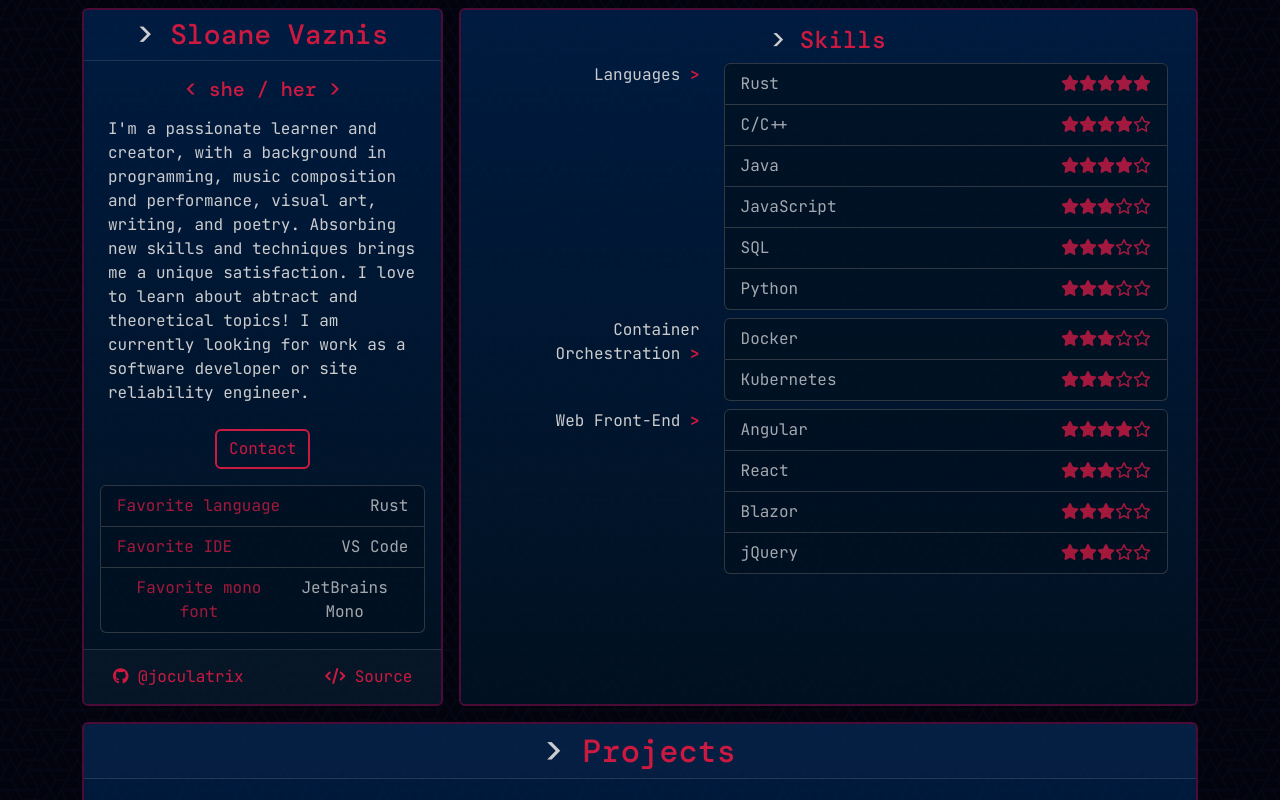
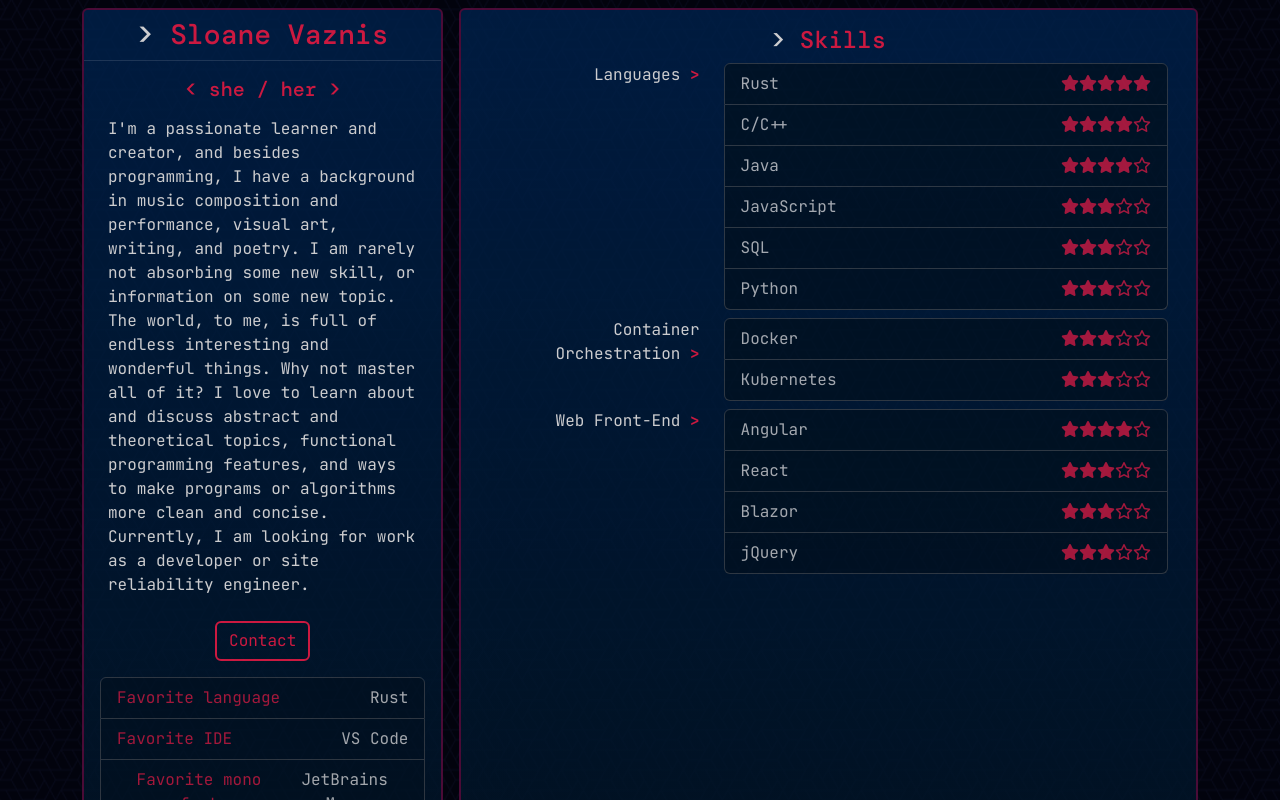
Before and after one commit to joculatrix/web_resume, an Angular app: page / in a window 1280 px wide. Built offline with nearby package versions, Linux system fonts and the light colour scheme; a web font is replaced by a local one.

Commit message:
Refactor and revise `about`.

```diff
--- a/src/app/about.component.ts
+++ b/src/app/about.component.ts
@@ -1,5 +1,6 @@
 import { Component } from '@angular/core';
 
+import { bio } from './data/bio';
 import { tidbits } from './data/tidbits';
 
 @Component({
@@ -9,15 +10,6 @@ import { tidbits } from './data/tidbits';
     templateUrl: './templates/about.component.html',
 })
 export class AboutComponent {
-    name = 'Sloane Vaznis';
-    pronouns = ['she', 'her'];
-    // I'm preferring an ES5-style multiline string here vs a template because I think
-    // the indentation lining up looks prettier:
-    bio = 'I\'m a passionate learner and creator, with a background in ' +
-          'programming, music composition and performance, visual art, ' +
-          'writing, and poetry. Absorbing new skills and techniques brings ' +
-          'me a unique satisfaction. I love to learn about abtract ' +
-          'and theoretical topics! I am currently looking for work as a ' +
-          'software developer or site reliability engineer.';
+	bio = bio;
     tidbits = tidbits.map(tidbit => [Object.keys(tidbit)[0], Object.values(tidbit)[0]]);
 }
--- /dev/null
+++ b/src/app/data/bio.ts
@@ -0,0 +1,18 @@
+type Bio = {
+	name: string;
+	pronouns: [string, string];
+	desc: string;
+}
+
+export const bio: Bio = {
+	name: 'Sloane Vaznis',
+	pronouns: ['she', 'her'],
+	desc:
+		'I\'m a passionate learner and creator, and besides programming, I have a background in ' +
+		'music composition and performance, visual art, writing, and poetry. I am rarely not absorbing ' +
+		'some new skill, or information on some new topic. The world, to me, is full of endless ' +
+		'interesting and wonderful things. Why not master all of it? I love to learn about and discuss ' +
+		'abstract and theoretical topics, functional programming features, and ways to make programs ' +
+		'or algorithms more clean and concise. Currently, I am looking for work as a developer or ' +
+		'site reliability engineer.'
+}
--- a/src/app/templates/about.component.html
+++ b/src/app/templates/about.component.html
@@ -1,8 +1,8 @@
 <div class="card sv-bg-dark sv-border-accent text-center min-h-100">
-    <h3 class="card-header sv-header">{{ name }}</h3>
+    <h3 class="card-header sv-header">{{ bio.name }}</h3>
     <div class="card-body">
-        <h5>< {{ pronouns[0] }} / {{ pronouns[1] }} ></h5>
-        <p class="text-start p-2">{{ bio }}</p>
+        <h5>< {{ bio.pronouns[0] }} / {{ bio.pronouns[1] }} ></h5>
+        <p class="text-start p-2">{{ bio.desc }}</p>
         <a title="Email" class="btn btn-sv" href="mailto:sloane.vaznis@gmail.com" role="button">Contact</a>
         @if (tidbits) {
             <div class="list-group sv-bg-dark mt-3">
```
